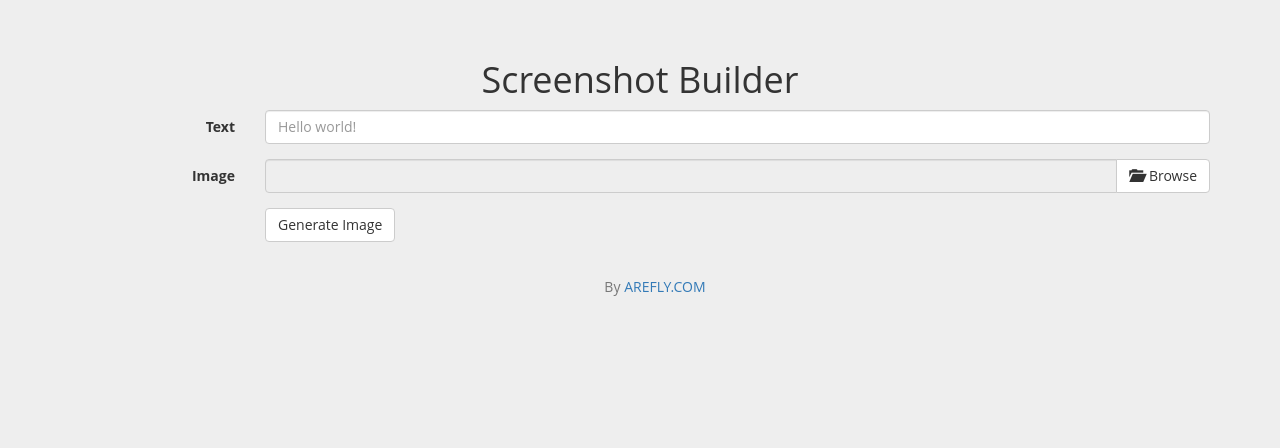
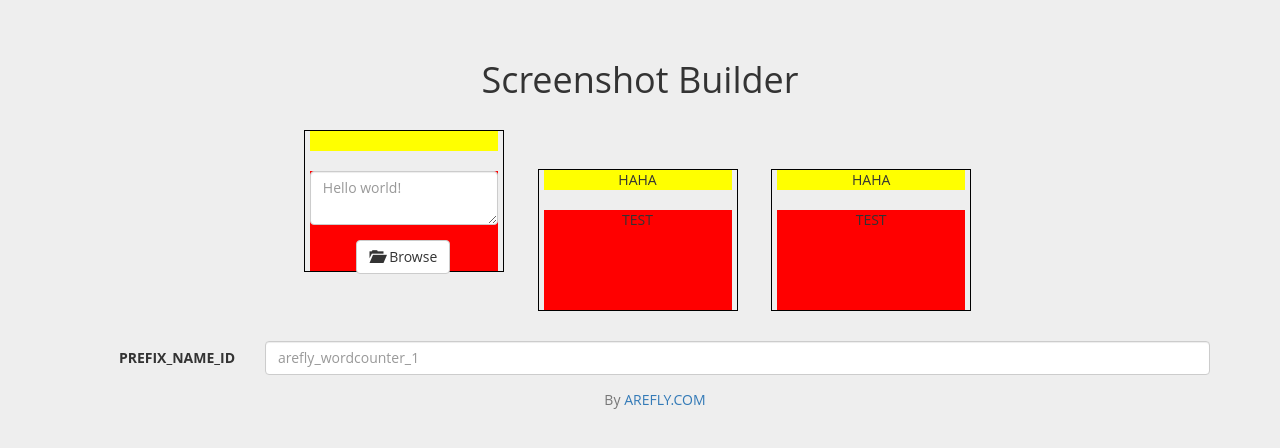
Before and after one commit to hesyifei/ScreenshotBuilder, a Flask app: page / in a window 1280 px wide. Shown: the top 448 px of the page. Run offline with Flask 2, Linux system fonts and the light colour scheme; some libraries are stand-ins or nearby versions.

Commit message:
set basic page structure

```diff
--- a/static/styles/style.css
+++ b/static/styles/style.css
@@ -16,15 +16,62 @@ h1, h2, h3, h4, h5, h6 {
 
 
 
-.image-preview-input {
+.list-inline {
+	white-space: nowrap;
+}
+
+.screenshot-list {
+	overflow-x: scroll;
+	overflow-y: hidden;
+	height: 100%;
+	width: 90%;
+	padding-top: 20px;
+	padding-bottom: 20px;
+	margin: auto;
+	text-align: center;
+}
+
+.screenshot-item {
+	border: 1px solid black;
+	margin-left: 15px;
+	margin-right: 15px;
+	width: 200px;
+	/*border: none;*/
+}
+
+.screenshot-image {
+	height: 100%;
+	background-color: yellow;
+}
+
+.screenshot-image img {
+	max-width: 100%;
+	height: auto;
+}
+
+
+.screenshot-input-form {
+	margin-top: 20px;
+	height: 100px;
+	background-color: red;
+	text-align: center;
+}
+
+.screenshot-input-image-parent {
+
+}
+
+.screenshot-input-image {
 	position: relative;
 	overflow: hidden;
 	margin: 0px;
 	color: #333;
 	background-color: #fff;
 	border-color: #ccc;
+	border-radius: 4px !important;
 }
-.image-preview-input input[type=file] {
+
+.screenshot-input-image input[type=file] {
 	position: absolute;
 	top: 0;
 	right: 0;
@@ -35,6 +82,7 @@ h1, h2, h3, h4, h5, h6 {
 	opacity: 0;
 	filter: alpha(opacity=0);
 }
-.image-preview-input-title {
-	margin-left:2px;
+
+.screenshot-input-image-title {
+	margin-left: 2px;
 }
--- a/templates/index.html
+++ b/templates/index.html
@@ -10,6 +10,7 @@
 	<script src="https://ajax.googleapis.com/ajax/libs/jquery/2.2.4/jquery.min.js"></script>
 	<!-- Latest compiled and minified JavaScript -->
 	<script src="https://maxcdn.bootstrapcdn.com/bootstrap/3.3.6/js/bootstrap.min.js" integrity="sha384-0mSbJDEHialfmuBBQP6A4Qrprq5OVfW37PRR3j5ELqxss1yVqOtnepnHVP9aJ7xS" crossorigin="anonymous"></script>
+	<script src="{{ url_for('static',filename='bower_components/jquery-typewatch/jquery.typewatch.js') }}"></script>
 	<script src="{{ url_for('static',filename='scripts/script.js') }}"></script>
 	<!-- HTML5 shim and Respond.js for IE8 support of HTML5 elements and media queries -->
 	<!-- WARNING: Respond.js doesn't work if you view the page via file:// -->
@@ -30,41 +31,59 @@
 	<h1>Screenshot Builder</h2>
 </div>
 
-<form class="form-horizontal main-form" id="mainForm" method="POST" action="generateImage" enctype="multipart/form-data">
+<div class="screenshot-list">
+	<ul class="list-inline">
+		<li class="screenshot-item">
+			<div class="screenshot-image">
+				<img src="" id="result-image" />
+			</div>
+			<div class="screenshot-input-form">
+				<div class="form-group">
+					<textarea class="form-control" id="inputText" name="inputText" placeholder="Hello world!" required="required"></textarea>
+				</div>
+				<div class="input-group-btn screenshot-input-image-parent">
+					<div class="btn btn-default screenshot-input-image">
+						<span class="glyphicon glyphicon-folder-open"></span>
+						<span class="screenshot-input-image-title">Browse</span>
+						<form class="upload-image-form" id="imageForm" enctype="multipart/form-data">
+							<input type="file" accept="image/png, image/jpeg" id="inputImage" name="inputImage" />
+						</form>
+					</div>
+				</div>
+			</div>
+		</li>
+		<li class="screenshot-item">
+			<div class="screenshot-image">
+				HAHA
+			</div>
+			<div class="screenshot-input-form">
+				TEST
+			</div>
+		</li>
+		<li class="screenshot-item">
+			<div class="screenshot-image">
+				HAHA
+			</div>
+			<div class="screenshot-input-form">
+				TEST
+			</div>
+		</li>
+	</ul>
+</div>
+
+<form class="form-horizontal main-form" id="mainForm" method="POST" action="/generateImage" enctype="multipart/form-data">
 	<div class="form-group">
-		<label for="inputText" class="col-sm-2 control-label">Text</label>
+		<label for="inputPrefix" class="col-sm-2 control-label">PREFIX_NAME_ID</label>
 		<div class="col-sm-10">
-			<input type="text" class="form-control" id="inputText" name="inputText" placeholder="Hello world!" required="required">
+			<input type="text" class="form-control" id="inputPrefix" name="inputPrefix" placeholder="arefly_wordcounter_1" required="required">
 		</div>
 	</div>
-	<div class="form-group">
-		<label for="inputImage" class="col-sm-2 control-label">Image</label>
-		<div class="col-sm-10">
-			<div class="input-group image-preview">
-				<input type="text" class="form-control image-preview-filename" disabled="disabled" required="required"> <!-- don't give a name === doesn't send on POST/GET -->
-				<span class="input-group-btn">
-					<!-- image-preview-clear button -->
-					<button type="button" class="btn btn-default image-preview-clear" style="display: none;">
-						<span class="glyphicon glyphicon-remove"></span> Clear
-					</button>
-					<!-- image-preview-input -->
-					<div class="btn btn-default image-preview-input">
-						<span class="glyphicon glyphicon-folder-open"></span>
-						<span class="image-preview-input-title">Browse</span>
-						<input type="file" accept="image/png, image/jpeg" id="inputImage" name="inputImage" /> <!-- rename it -->
-					</div>
-				</span>
-			</div>
-		</div>
-	</div>
-	<div class="form-group">
+	<!--<div class="form-group">
 		<div class="col-sm-offset-2 col-sm-10">
 			<button type="submit" class="btn btn-default">Generate Image</button>
 		</div>
-	</div>
+	</div>-->
 </form>
-
-<div class="text-center" id="result"><img src="" id="result-image" /></div>
 
 <div id="footer">
 	<div class="container">
```
